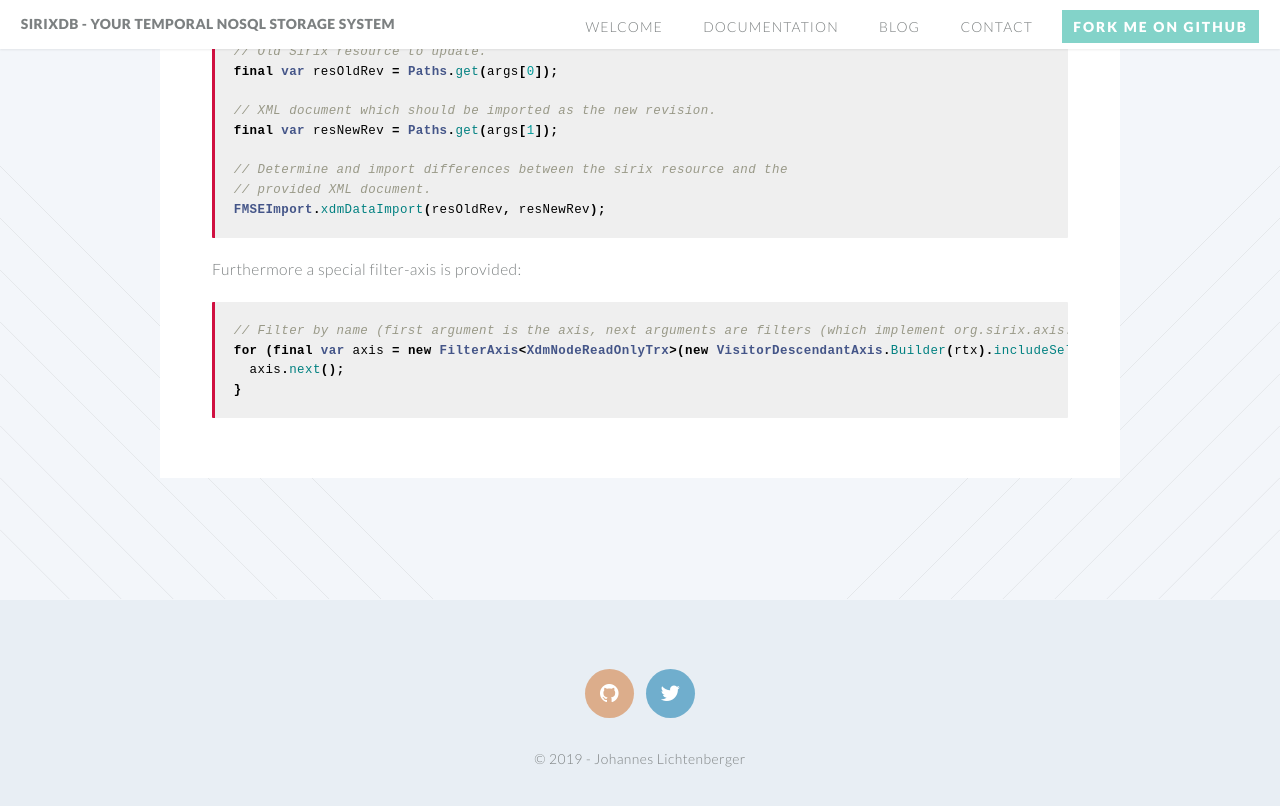
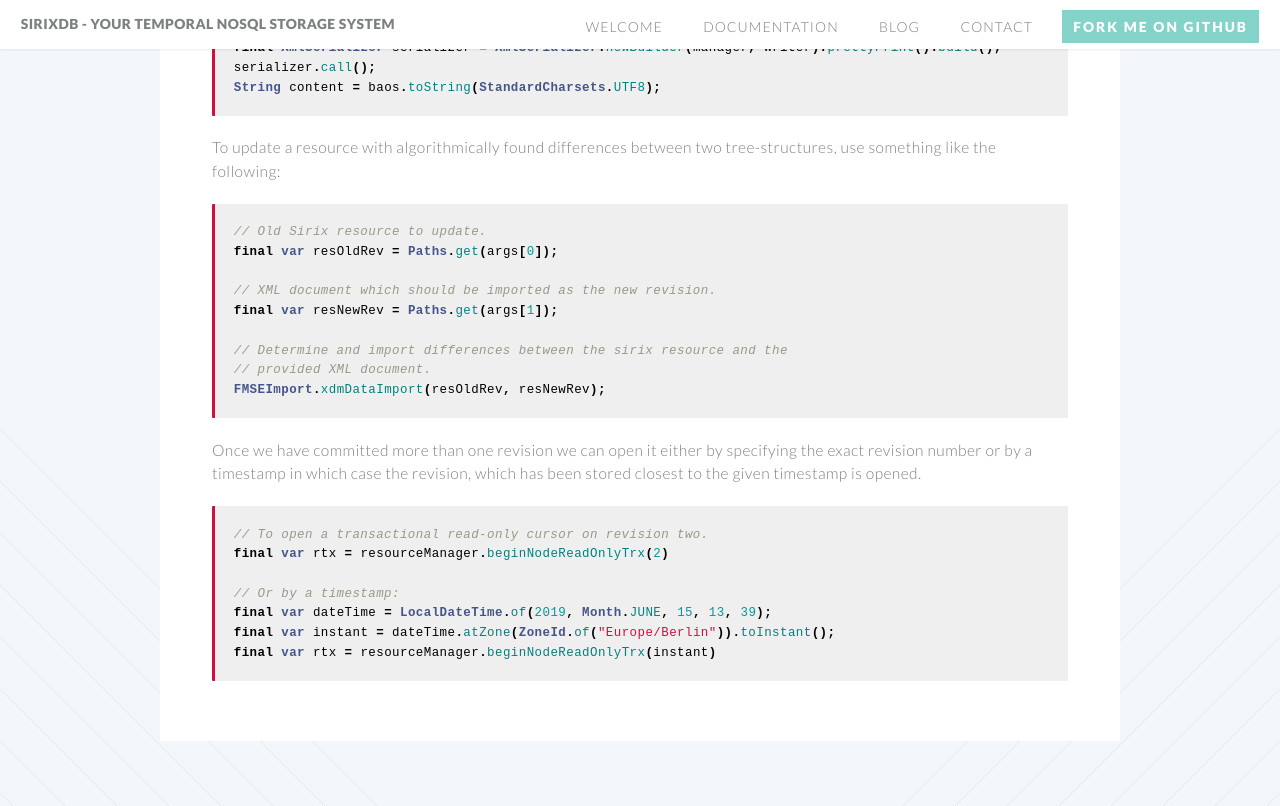
Before and after one commit to sirixdb/sirixdb.github.io, a Jekyll site: the page built from transactional-cursor-api.md, in a window 1280 px wide and 900 px high, scrolled down 10128 px. Shown: the top 806 px of the window. Built offline with Jekyll 4.4.1, drawn with Linux system fonts in a browser that asks for light colours; our own code applies the rules of GitHub Pages for plain Markdown files; some of the changed text lies outside the part shown.

Commit message:
Update transactional-cursor-api.md

````diff
--- a/transactional-cursor-api.md
+++ b/transactional-cursor-api.md
@@ -205,6 +205,15 @@
 ```
 
 The `FilterAxis` optionally takes more than one filter. The filter either is a `NameFilter`, to filter for names as for instance in elements and attributes, a value filter to filter text nodes or a node kind filter (`AttributeFilter`, `NamespaceFilter`, `CommentFilter`, `DocumentRootNodeFilter`, `ElementFilter`, `TextFilter` or `PIFilter` to filter processing instruction nodes).
+
+It can be used as follows:
+
+```java
+// Filter by name (first argument is the axis, next arguments are filters (which implement org.sirix.axis.filter.Filter).
+for (final var axis = new FilterAxis<XdmNodeReadOnlyTrx>(new VisitorDescendantAxis.Builder(rtx).includeSelf().visitor(myVisitor).build(), new NameFilter(rtx, "foobar")); axis.hasNext();) {
+  axis.next();
+}
+```
 
 Alternatively you could simply stream over your axis (without using the `FilterAxis` at all) and then filter by predicate. `rtx` is a `NodeReadOnlyTrx` in the following example:
 
@@ -426,11 +435,14 @@
 FMSEImport.xdmDataImport(resOldRev, resNewRev);
 ```
 
-Furthermore a special filter-axis is provided:
+Once we have committed more than one revision we can open it either by specifying the exact revision number or by a timestamp in which case the revision, which has been stored closest to the given timestamp is opened.
 
 ```java
-// Filter by name (first argument is the axis, next arguments are filters (which implement org.sirix.axis.filter.Filter).
-for (final var axis = new FilterAxis<XdmNodeReadOnlyTrx>(new VisitorDescendantAxis.Builder(rtx).includeSelf().visitor(myVisitor).build(), new NameFilter(rtx, "foobar")); axis.hasNext();) {
-  axis.next();
-}
+// To open a transactional read-only cursor on revision two.
+final var rtx = resourceManager.beginNodeReadOnlyTrx(2)
+
+// Or by a timestamp:
+final var dateTime = LocalDateTime.of(2019, Month.JUNE, 15, 13, 39);
+final var instant = dateTime.atZone(ZoneId.of("Europe/Berlin")).toInstant();
+final var rtx = resourceManager.beginNodeReadOnlyTrx(instant)
 ```
````
